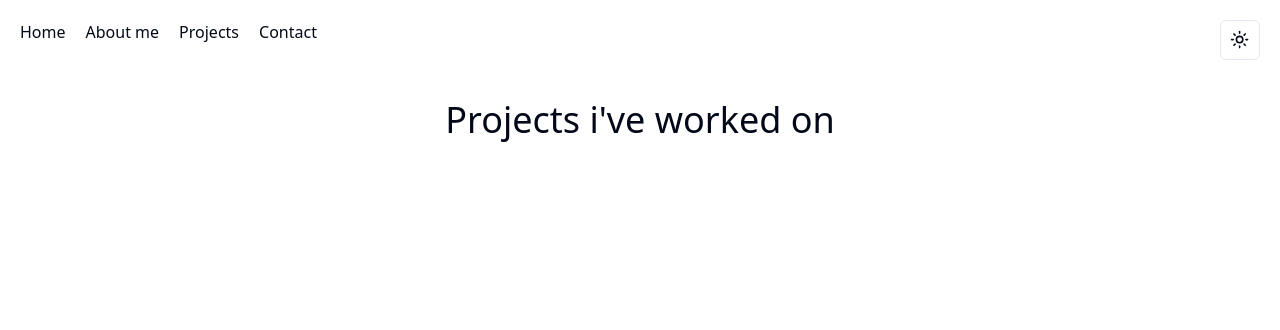
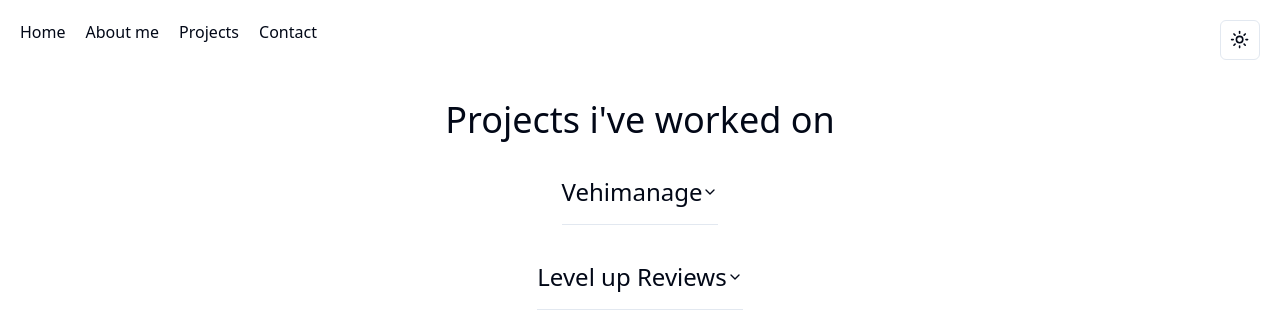
Before and after one commit to OscarG-png/portfolio, a React (Vite) app: page /projects in a window 1280 px wide. Shown: the top 330 px of the page. Built offline with nearby package versions, Linux system fonts and the light colour scheme.

Commit message:
set up projects page

```diff
--- a/src/App.tsx
+++ b/src/App.tsx
@@ -2,7 +2,7 @@ import { BrowserRouter, Routes, Route } from 'react-router-dom';
 import NavMenu from './NavMenu';
 import HomePage from './pages/HomePage';
 import AboutMe from './pages/Aboutme';
-import Projects from './pages/Projects';
+import Projects from './pages/ProjectsPage';
 import { ThemeProvider } from '@/components/theme-provider.tsx';
 import { ModeToggle } from '@/components/mode-toggle';
 
--- a/src/Data/Projects.ts
+++ b/src/Data/Projects.ts
@@ -1,9 +1,13 @@
 export const projects = [
-    {"name": "Vehimanage",
+    {
+        "id": 1,
+        "name": "Vehimanage",
         "link": "https://gitlab.com/OscarG/vehimanage",
         "description": "A vehicle sales and service management system. Built with React, Django, and PostgreSQL."
     },
-    {"name": "Level up Reviews",
+    {
+        "id": 2,
+        "name": "Level up Reviews",
         "link": "https://gitlab.com/pixel-pioneers/level-up-reviews",
         "description": "A user driven video game review site. Built with React, FastAPI, and PostgreSQL."
     }
--- a/src/pages/Projects.tsx
+++ /dev/null
@@ -1,7 +0,0 @@
-export default function Projects() {
-    return (
-        <div className="flex flex-col items-center justify-center gap-5 mt-10">
-            <h1 className="text-4xl">Projects i've worked on</h1>
-        </div>
-    );
-}
--- /dev/null
+++ b/src/pages/ProjectsPage.tsx
@@ -0,0 +1,36 @@
+import { projects } from '../Data/Projects';
+import {
+    Accordion,
+    AccordionContent,
+    AccordionItem,
+    AccordionTrigger,
+} from '@/components/ui/accordion';
+import { Link } from 'react-router-dom';
+
+export default function Projects() {
+    return (
+        <div className="flex flex-col items-center justify-center gap-5 mt-10">
+            <h1 className="text-4xl">Projects i've worked on</h1>
+            {projects.map((project) => (
+                <Accordion key={project.id} type="single" collapsible>
+                    <AccordionItem value={project.name}>
+                        <AccordionTrigger className="text-2xl">
+                            {project.name}
+                        </AccordionTrigger>
+                        <AccordionContent>
+                            <div className="flex flex-col gap-5">
+                                <Link
+                                    to={project.link}
+                                    className="text-blue-500 hover-underline"
+                                >
+                                    View project
+                                </Link>
+                                {project.description}
+                            </div>
+                        </AccordionContent>
+                    </AccordionItem>
+                </Accordion>
+            ))}
+        </div>
+    );
+}
```
